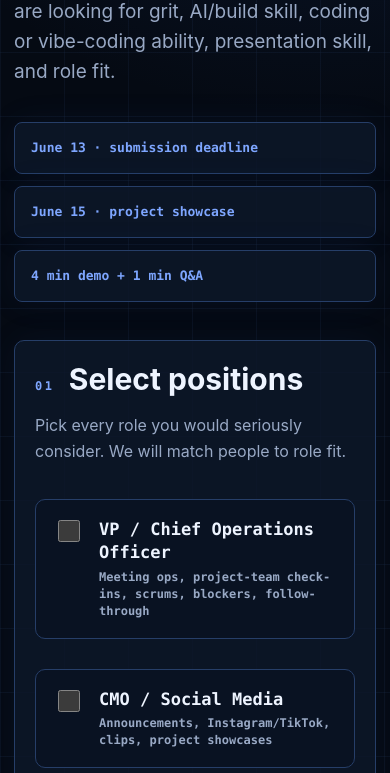
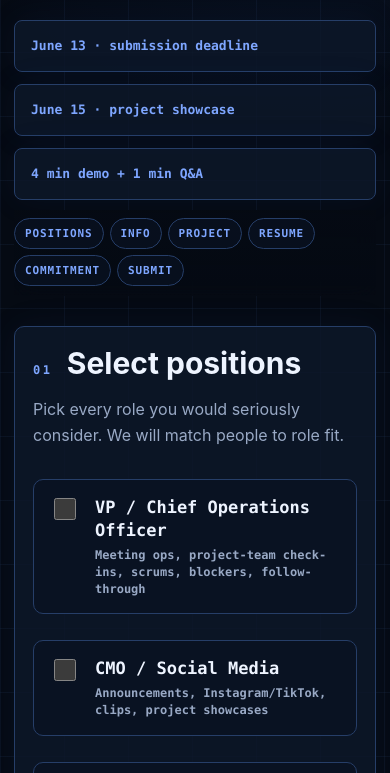
Before and after one commit to reidsendroff/ai-club-leadership-form, a website: page public/index.html in a window 390 px wide. Shown: the part 396-1169 px from the top of the page. Drawn offline with Linux system fonts and the light colour scheme.

Commit message:
Fix form scrolling and section navigation

```diff
--- a/public/app.js
+++ b/public/app.js
@@ -71,6 +71,12 @@ const finalConfirmations = [
 const form = document.querySelector('#applicationForm');
 const statusEl = document.querySelector('#formStatus');
 
+function scrollToSection(id, behavior = 'smooth') {
+  const target = document.querySelector(id);
+  if (!target) return;
+  target.scrollIntoView({ behavior, block: 'start' });
+}
+
 function renderRoleCards() {
   const roleCards = document.querySelector('#roleCards');
   const topRole = form.elements.topRole;
@@ -134,6 +140,19 @@ renderChecks('#confirmations', 'finalConfirmations', finalConfirmations);
 
 form.addEventListener('change', updateRoleCount);
 
+document.querySelectorAll('.jump-nav a[href^="#"]').forEach((link) => {
+  link.addEventListener('click', (event) => {
+    event.preventDefault();
+    const href = link.getAttribute('href');
+    window.history.pushState(null, '', href);
+    scrollToSection(href);
+  });
+});
+
+if (window.location.hash) {
+  window.setTimeout(() => scrollToSection(window.location.hash, 'auto'), 50);
+}
+
 form.addEventListener('submit', async (event) => {
   event.preventDefault();
   setStatus('');
--- a/public/index.html
+++ b/public/index.html
@@ -9,21 +9,29 @@
   <body>
     <main class="shell">
       <header class="hero">
-        <div class="kicker">Positions Open · 2026-2027</div>
+        <div class="kicker">Positions Open &middot; 2026-2027</div>
         <h1>Apply for the AI Club leadership team.</h1>
         <p>
           Create your best project. Submit it here. Be ready to showcase it on June 15.
           We are looking for grit, AI/build skill, coding or vibe-coding ability, presentation skill, and role fit.
         </p>
         <div class="stats">
-          <span>June 13 · submission deadline</span>
-          <span>June 15 · project showcase</span>
+          <span>June 13 &middot; submission deadline</span>
+          <span>June 15 &middot; project showcase</span>
           <span>4 min demo + 1 min Q&A</span>
         </div>
+        <nav class="jump-nav" aria-label="Form sections">
+          <a href="#positions">Positions</a>
+          <a href="#applicant-info">Info</a>
+          <a href="#project">Project</a>
+          <a href="#resume">Resume</a>
+          <a href="#commitment">Commitment</a>
+          <a href="#confirm">Submit</a>
+        </nav>
       </header>
 
       <form id="applicationForm" class="form">
-        <section class="panel">
+        <section class="panel" id="positions">
           <div class="section-head">
             <span>01</span>
             <h2>Select positions</h2>
@@ -50,7 +58,7 @@
           </label>
         </section>
 
-        <section class="panel">
+        <section class="panel" id="applicant-info">
           <div class="section-head">
             <span>02</span>
             <h2>Applicant info</h2>
@@ -83,7 +91,7 @@
           </div>
         </section>
 
-        <section class="panel">
+        <section class="panel" id="project">
           <div class="section-head">
             <span>03</span>
             <h2>Best project submission</h2>
@@ -142,7 +150,7 @@
           </label>
         </section>
 
-        <section class="panel">
+        <section class="panel" id="resume">
           <div class="section-head">
             <span>04</span>
             <h2>Resume and evidence</h2>
@@ -168,7 +176,7 @@
           </label>
         </section>
 
-        <section class="panel">
+        <section class="panel" id="commitment">
           <div class="section-head">
             <span>05</span>
             <h2>June 15 and commitment</h2>
@@ -207,7 +215,7 @@
           </label>
         </section>
 
-        <section class="panel">
+        <section class="panel" id="confirm">
           <div class="section-head">
             <span>06</span>
             <h2>Final confirmations</h2>
--- a/public/styles.css
+++ b/public/styles.css
@@ -16,8 +16,17 @@
   box-sizing: border-box;
 }
 
+html {
+  min-height: 100%;
+  overflow-x: hidden;
+  overflow-y: scroll;
+  scroll-behavior: smooth;
+  scrollbar-color: var(--blue) #07101e;
+}
+
 body {
   margin: 0;
+  min-height: 100%;
   font-family: Inter, ui-sans-serif, system-ui, -apple-system, BlinkMacSystemFont, "Segoe UI", sans-serif;
   background:
     radial-gradient(circle at 80% 0%, rgba(42, 92, 185, 0.22), transparent 32rem),
@@ -26,16 +35,36 @@ body {
     var(--bg);
   background-size: auto, 64px 64px, 64px 64px, auto;
   color: var(--text);
+  overflow-x: hidden;
+  overflow-y: auto;
+}
+
+html::-webkit-scrollbar,
+body::-webkit-scrollbar {
+  width: 14px;
+}
+
+html::-webkit-scrollbar-track,
+body::-webkit-scrollbar-track {
+  background: #07101e;
+}
+
+html::-webkit-scrollbar-thumb,
+body::-webkit-scrollbar-thumb {
+  border: 3px solid #07101e;
+  border-radius: 999px;
+  background: var(--blue);
 }
 
 .shell {
   width: min(1120px, calc(100% - 40px));
   margin: 0 auto;
-  padding: 58px 0 90px;
+  min-height: 100vh;
+  padding: 40px 0 110px;
 }
 
 .hero {
-  padding: 28px 0 38px;
+  padding: 20px 0 30px;
 }
 
 .kicker,
@@ -49,9 +78,9 @@ legend {
 
 h1 {
   max-width: 900px;
-  margin: 52px 0 18px;
-  font-size: clamp(48px, 7vw, 92px);
-  line-height: 0.98;
+  margin: 34px 0 18px;
+  font-size: clamp(44px, 5.6vw, 78px);
+  line-height: 1;
   letter-spacing: 0;
 }
 
@@ -66,7 +95,7 @@ h1 {
   display: grid;
   grid-template-columns: repeat(3, minmax(0, 1fr));
   gap: 12px;
-  margin-top: 34px;
+  margin-top: 24px;
 }
 
 .stats span,
@@ -83,14 +112,46 @@ h1 {
   font: 700 13px/1.4 ui-monospace, SFMono-Regular, Consolas, monospace;
 }
 
+.jump-nav {
+  position: sticky;
+  top: 0;
+  z-index: 10;
+  display: flex;
+  flex-wrap: wrap;
+  gap: 8px;
+  margin-top: 14px;
+  padding: 8px 0;
+  background: linear-gradient(180deg, rgba(5, 10, 19, 0.96), rgba(5, 10, 19, 0.78));
+  backdrop-filter: blur(12px);
+}
+
+.jump-nav a {
+  border: 1px solid var(--line);
+  border-radius: 999px;
+  background: rgba(8, 16, 31, 0.88);
+  color: var(--blue);
+  font: 800 12px/1 ui-monospace, SFMono-Regular, Consolas, monospace;
+  letter-spacing: 0.08em;
+  padding: 10px 12px;
+  text-decoration: none;
+  text-transform: uppercase;
+}
+
+.jump-nav a:focus,
+.jump-nav a:hover {
+  border-color: var(--blue);
+  color: var(--text);
+}
+
 .form {
   display: grid;
-  gap: 22px;
+  gap: 18px;
 }
 
 .panel {
   border-radius: 10px;
-  padding: 28px;
+  padding: 24px;
+  scroll-margin-top: 70px;
 }
 
 .section-head {
@@ -124,7 +185,7 @@ small {
 label {
   display: grid;
   gap: 8px;
-  margin-top: 18px;
+  margin-top: 14px;
   color: var(--blue);
   font: 700 12px/1.4 ui-monospace, SFMono-Regular, Consolas, monospace;
   letter-spacing: 0.16em;
@@ -160,7 +221,7 @@ textarea:focus {
 fieldset {
   border: 0;
   padding: 0;
-  margin: 26px 0 0;
+  margin: 20px 0 0;
 }
 
 .role-grid,
@@ -177,7 +238,7 @@ fieldset {
   border: 1px solid var(--line);
   border-radius: 10px;
   background: #091222;
-  padding: 18px;
+  padding: 16px;
   cursor: pointer;
 }
 
@@ -279,14 +340,26 @@ button:disabled {
 
   .shell {
     width: min(100% - 28px, 1120px);
-    padding-top: 28px;
+    padding-top: 24px;
+    padding-bottom: 96px;
   }
 
   .panel {
-    padding: 20px;
+    padding: 18px;
   }
 
   h1 {
-    font-size: 48px;
+    font-size: 42px;
+  }
+
+  .jump-nav {
+    gap: 6px;
+    margin-top: 10px;
+    padding-bottom: 10px;
+  }
+
+  .jump-nav a {
+    font-size: 11px;
+    padding: 9px 10px;
   }
 }
```
